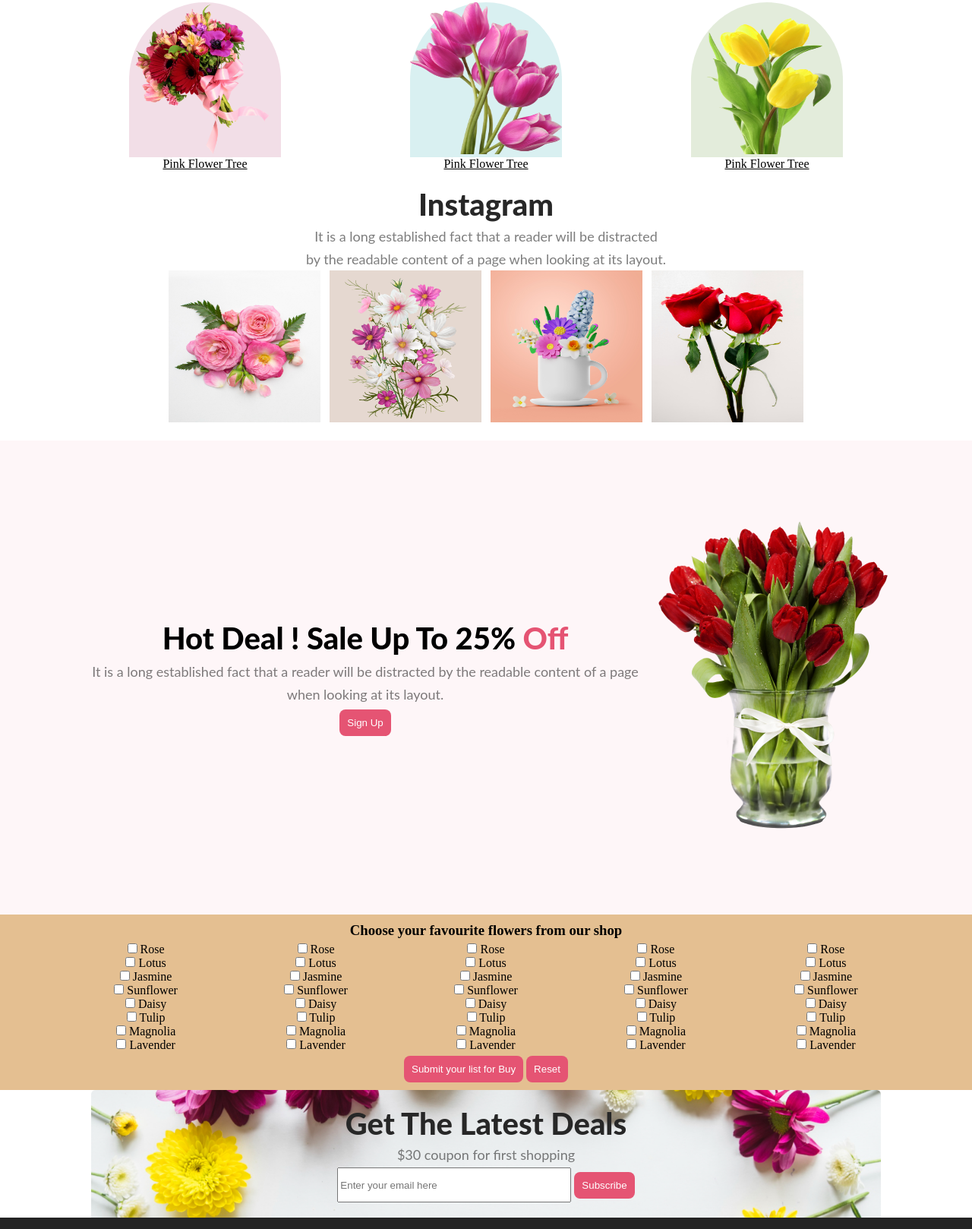
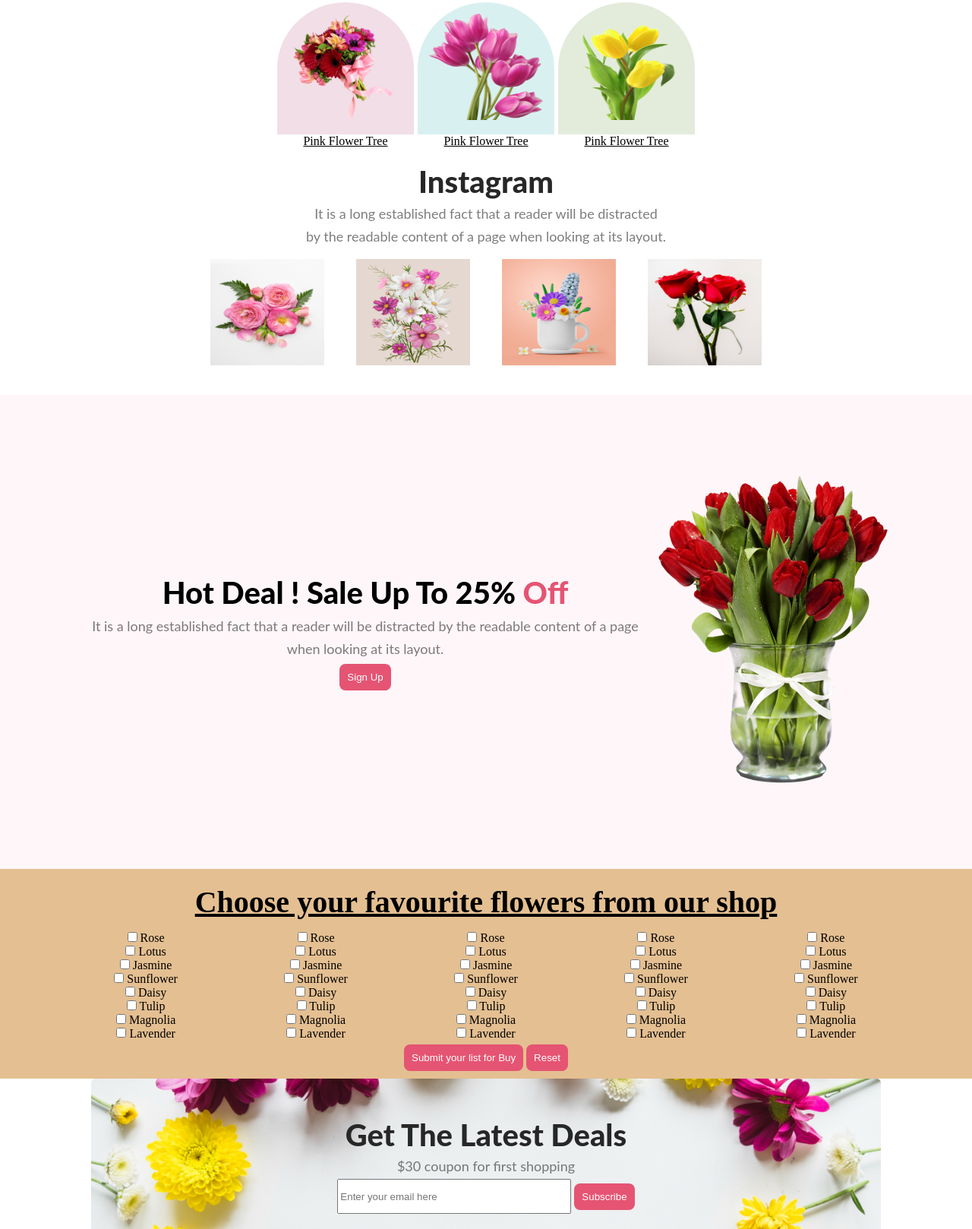
Before and after one commit to rexaulrana/best-flowers-shop, a plain HTML site: page index.html in a window 1280 px wide. Shown: the part 917-2535 px from the top of the page at 76% size. Drawn offline with Linux system fonts and the light colour scheme.

Commit message:
all updated

```diff
--- a/index.html
+++ b/index.html
@@ -103,7 +103,7 @@
       <!-- deals section end -->
 
       <section class="flowers-list-container">
-        <h3>Choose your favourite flowers from our shop</h3>
+        <h3 class="list-title">Choose your favourite flowers from our shop</h3>
         <div class="flowers-list">
           <div>
             <input type="checkbox" name="" id="" /> Rose <br />
--- a/styles/style.css
+++ b/styles/style.css
@@ -68,18 +68,20 @@
 
 .feature-flowers {
   display: flex;
-  justify-content: space-evenly;
-  /* gap: 5px; */
+  justify-content: center;
+  gap: 5px;
   text-align: center;
 }
 .flower-img {
-  height: 200px;
-  width: 200px;
+  height:140px;
+  width: 150px;
+  padding: 15px;
 }
 
 .first-flower {
   background-color: rgba(167, 33, 98, 0.15);
   border-radius: 100% 100% 0 0;
+
 }
 
 .second-flower {
@@ -187,6 +189,7 @@ font-size: 40px;
 font-style: normal;
 font-weight: 800;
 line-height: normal;
+padding-top: 30px;
 }
 .latest-deal-description{
     color: rgba(39, 39, 39, 0.60);
@@ -220,6 +223,12 @@ margin-bottom: 2px;
   text-align: center;
   background-color: rgb(228, 191, 145);
   padding: 10px;
+}
+.list-title{
+  font-size: 40px;
+  padding: 10px;
+  margin-bottom: 5px;
+  text-decoration: underline;
 }
 
 .footer-container{
```
